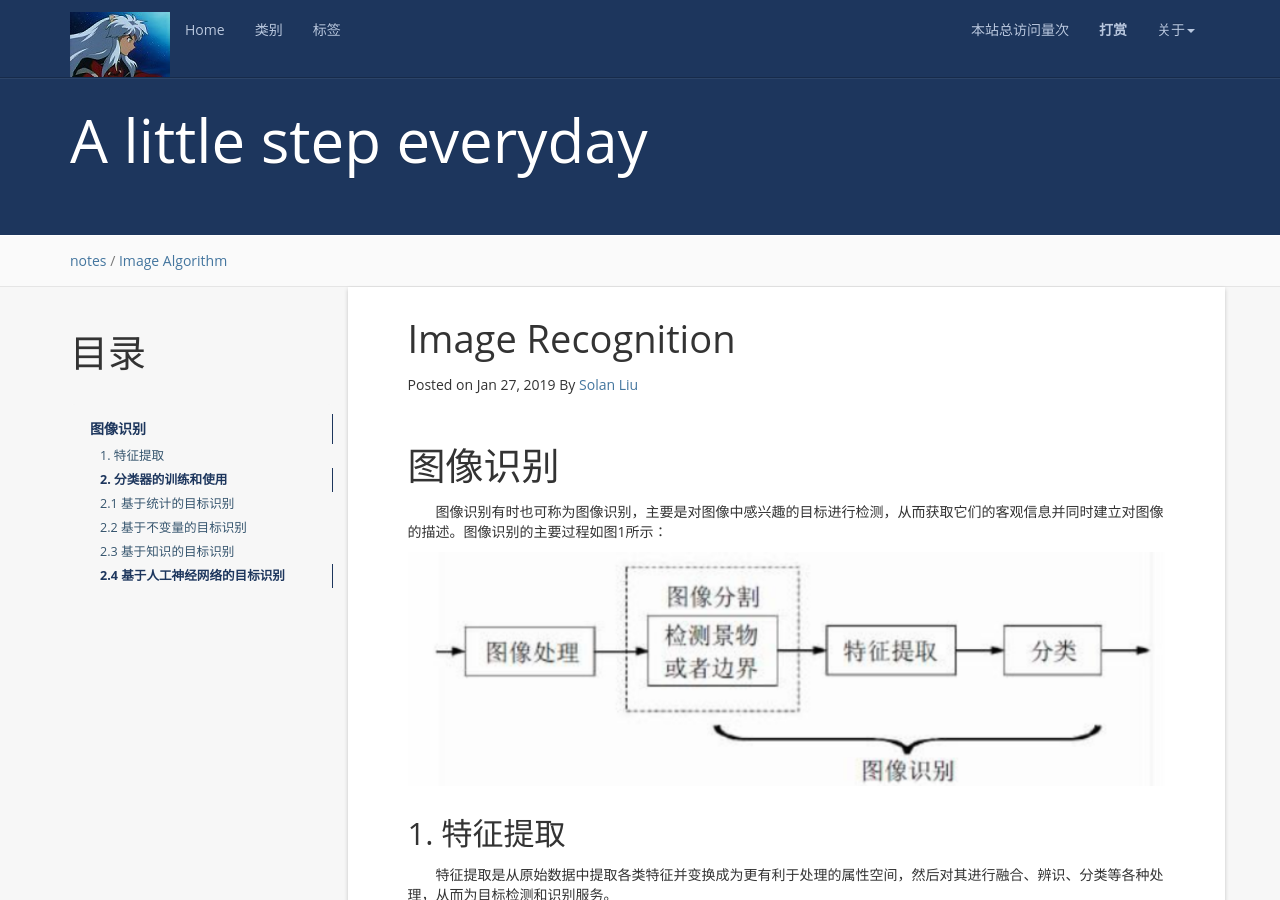
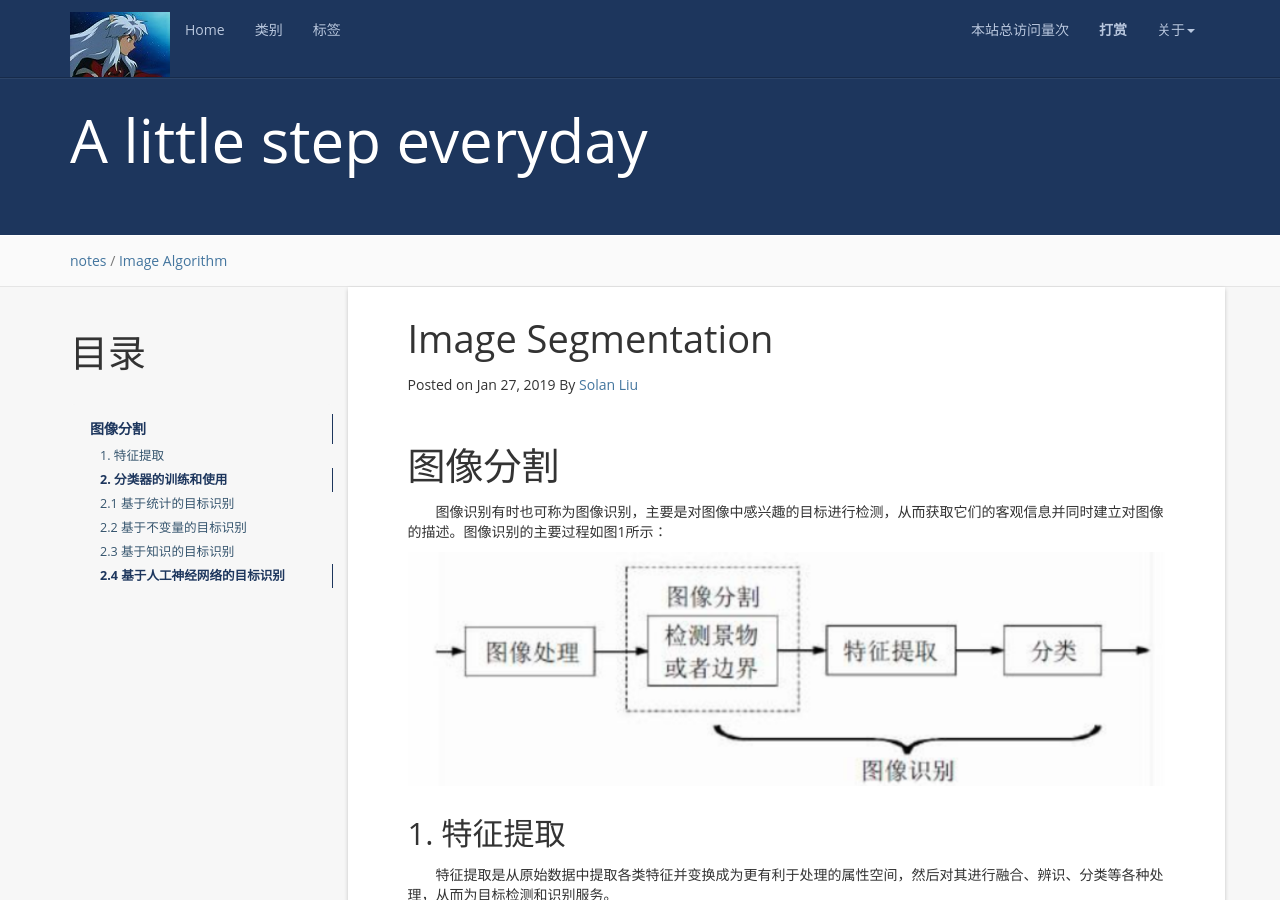
Before and after one commit to SolanLiu/Blog, a Jekyll site: the page built from _posts/2019-01-28-notes-image-recognition.md, in a window 1280 px wide and 900 px high. Built offline with Jekyll 4.4.1, drawn with Linux system fonts in a browser that asks for light colours; nearby versions of some CDN libraries; comment, search, counter and statistics services are not loaded; part of the change alters nothing that is shown.

Commit message:
image recognition version 5

```diff
--- a/_posts/2019-01-28-notes-image-recognition.md
+++ b/_posts/2019-01-28-notes-image-recognition.md
@@ -1,7 +1,7 @@
 ---
 layout: post
 #标题配置
-title:  Image Recognition
+title:  Image Segmentation
 #时间配置
 date:   2019-01-28 01:08:00 +0800
 #大类配置
@@ -15,11 +15,11 @@ tag: Image Algorithm
 
 
 
-# 图像识别
+# 图像分割
 
 &emsp;&emsp;图像识别有时也可称为图像识别，主要是对图像中感兴趣的目标进行检测，从而获取它们的客观信息并同时建立对图像的描述。图像识别的主要过程如图1所示：
 
-![图 1  图像识别的主要过程]({{'/styles/images/image recognition/图1.jpg' | prepend: site.baseurl }})
+![图像识别的主要过程]({{'/styles/images/image recognition/图1.jpg' | prepend: site.baseurl }})
 
 ## 1. 特征提取
 
@@ -90,13 +90,13 @@ c)	其他方法，例如有限元法，旋转函数和小波描述符等
 &emsp;&emsp;c)	停止准则(Stopping Criterion ):停止准则是与评价函数相关的，一般是一个阈值，当评价函数值达到这个阈值后就可停止搜索。
 &emsp;&emsp;d)	验证过程(Validation Procedure ):在验证数据集上验证选出来的特征子集的有效性。
 
-![图 2  特征选择的过程 ( M.Dash and H. Liu 1997 )]({{'/styles/images/image recognition/图2.jpg' | prepend: site.baseurl }})
+![特征选择的过程( M.Dash and H. Liu 1997 )]({{'/styles/images/image recognition/图2.jpg' | prepend: site.baseurl }})
 
 #### 1.3.1 产生过程
 
 &emsp;&emsp;产生过程是搜索特征子空间的过程。搜索的算法分为完全搜索(Complete)，启发式搜索(Heuristic)，随机搜索(Random)3大类。
 
-![图 3  产生过程算法分类 ( M.Dash and H. Liu 1997 )]({{'/styles/images/image recognition/图3.jpg' | prepend: site.baseurl }})
+![产生过程算法分类( M.Dash and H. Liu 1997 )]({{'/styles/images/image recognition/图3.jpg' | prepend: site.baseurl }})
 
 - **完全搜索**
 
@@ -124,7 +124,7 @@ c)	其他方法，例如有限元法，旋转函数和小波描述符等
 &emsp;&emsp;算法描述：使用序列前向选择(SFS)从空集开始，同时使用序列后向选择(SBS)从全集开始搜索，当两者搜索到一个相同的特征子集C时停止搜索。
 双向搜索的出发点是$2N^{k/2}<N^k$。如下图所示，O点代表搜索起点，A点代表搜索目标。灰色的圆代表单向搜索可能的搜索范围，绿色的2个圆表示某次双向搜索的搜索范围，容易证明绿色的面积必定要比灰色的要小。
 
-![图 4  双向搜索]({{'/styles/images/image recognition/图4.jpg' | prepend: site.baseurl }})
+![双向搜索]({{'/styles/images/image recognition/图4.jpg' | prepend: site.baseurl }})
 
 &emsp;&emsp;4)	增L去R选择算法( LRS , Plus-L Minus-R Selection )
 &emsp;&emsp;该算法有两种形式:
@@ -159,11 +159,11 @@ c)	其他方法，例如有限元法，旋转函数和小波描述符等
 
 &emsp;&emsp;评价函数的作用是评价产生过程所提供的特征子集的好坏。评价函数根据其工作原理，主要分为筛选器(Filter)、封装器( Wrapper )和嵌入式( Embedded )三大类。筛选器通过分析特征子集内部的特点来衡量其好坏。筛选器一般用作预处理，与分类器的选择无关。筛选器的原理如下图5所示。
 
-![图 5  Filter原理(Ricardo Gutierrez-Osuna 2008 )]({{'/styles/images/image recognition/图5.jpg' | prepend: site.baseurl }})
+![Filter原理(Ricardo Gutierrez-Osuna 2008 )]({{'/styles/images/image recognition/图5.jpg' | prepend: site.baseurl }})
 
 &emsp;&emsp;封装器实质上是一个分类器，封装器用选取的特征子集对样本集进行分类，分类的精度作为衡量特征子集好坏的标准。封装器的原理如图6所示。
 
-![图 6  Wrapper原理 (Ricardo Gutierrez-Osuna 2008 )]({{'/styles/images/image recognition/图6.jpg' | prepend: site.baseurl }})
+![Wrapper原理(Ricardo Gutierrez-Osuna 2008 )]({{'/styles/images/image recognition/图6.jpg' | prepend: site.baseurl }})
 
 &emsp;&emsp;下面简单介绍常见的评价函数。
 
```
